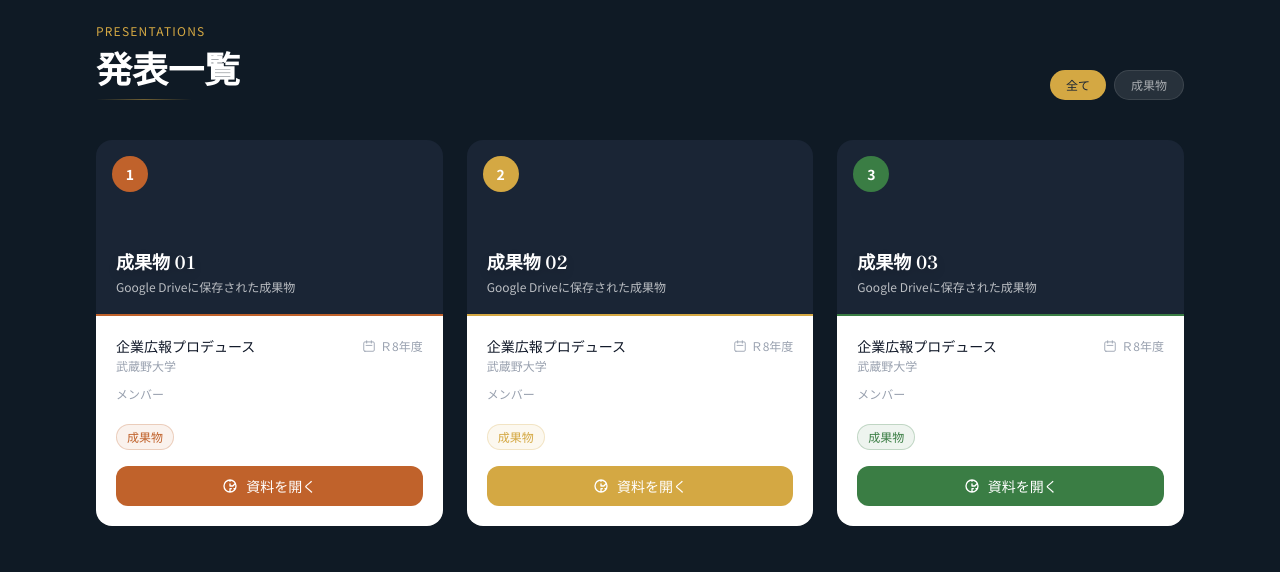
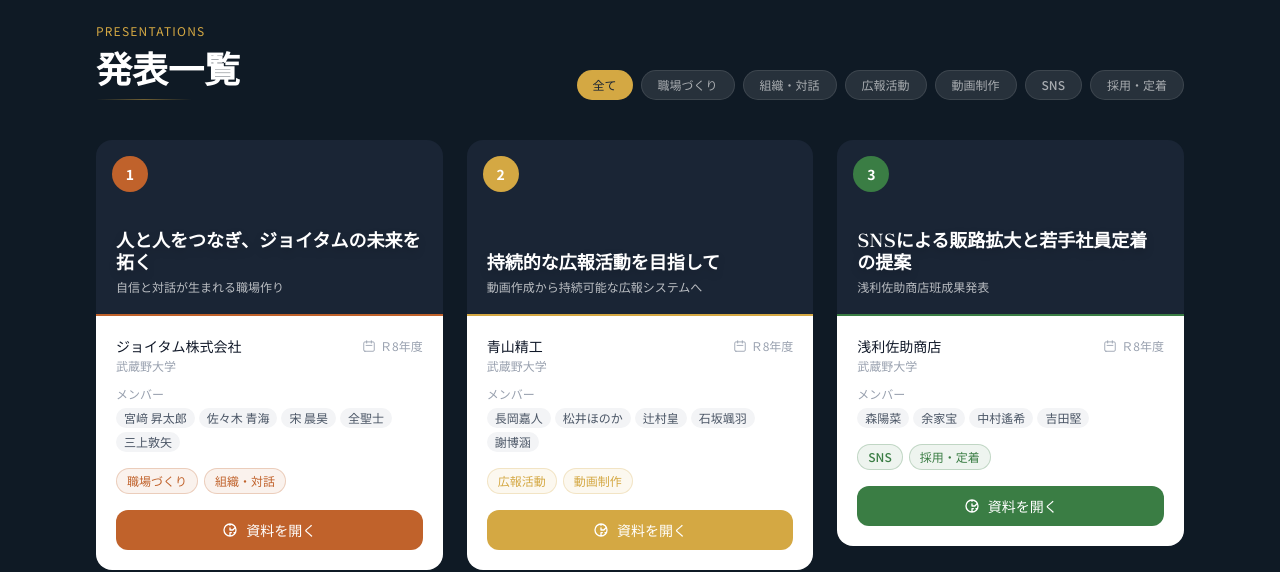
Before and after one commit to KAEDENARI-mikami/musashino-kazuno-fs, a React (Vite) app: page / in a window 1280 px wide. Shown: the part 935-1507 px from the top of the page. Built offline with nearby package versions, Linux system fonts and the light colour scheme; the HTML template or start-up script is replaced by a standard one.

Commit message:
Add company names and presentation members

```diff
--- a/src/App.tsx
+++ b/src/App.tsx
@@ -19,38 +19,38 @@
 const PRESENTATIONS: Presentation[] = [
   {
     id: 1,
-    group: "企業広報プロデュース",
-    title: "成果物 01",
-    subtitle: "Google Driveに保存された成果物",
-    members: [],
+    group: "ジョイタム株式会社",
+    title: "人と人をつなぎ、ジョイタムの未来を拓く",
+    subtitle: "自信と対話が生まれる職場作り",
+    members: ["宮﨑 昇太郎", "佐々木 青海", "宋 晨昊", "全聖士", "三上敦矢"],
     faculty: "武蔵野大学",
     date: "Ｒ8年度",
-    tags: ["成果物"],
-    pdfUrl: "https://drive.google.com/file/d/11unbz9zA6lPVVUTZcJxgxxlHMRctCLRy/view?usp=sharing",
+    tags: ["職場づくり", "組織・対話"],
+    pdfUrl: "https://drive.google.com/file/d/1f54QOm9GvH7TWoox7jvjWm67vGoEEwxu/view?usp=sharing",
     accent: "#c0622b",
   },
   {
     id: 2,
-    group: "企業広報プロデュース",
-    title: "成果物 02",
-    subtitle: "Google Driveに保存された成果物",
-    members: [],
+    group: "青山精工",
+    title: "持続的な広報活動を目指して",
+    subtitle: "動画作成から持続可能な広報システムへ",
+    members: ["長岡嘉人", "松井ほのか", "辻村皇", "石坂颯羽", "謝博涵"],
     faculty: "武蔵野大学",
     date: "Ｒ8年度",
-    tags: ["成果物"],
+    tags: ["広報活動", "動画制作"],
     pdfUrl: "https://drive.google.com/file/d/10UX_He4KrJqLwwOhoVC06-9eTzJaf20h/view?usp=sharing",
     accent: "#d4a843",
   },
   {
     id: 3,
-    group: "企業広報プロデュース",
-    title: "成果物 03",
-    subtitle: "Google Driveに保存された成果物",
-    members: [],
+    group: "浅利佐助商店",
+    title: "SNSによる販路拡大と若手社員定着の提案",
+    subtitle: "浅利佐助商店班成果発表",
+    members: ["森陽菜", "余家宝", "中村遙希", "吉田堅"],
     faculty: "武蔵野大学",
     date: "Ｒ8年度",
-    tags: ["成果物"],
-    pdfUrl: "https://drive.google.com/file/d/1f54QOm9GvH7TWoox7jvjWm67vGoEEwxu/view?usp=sharing",
+    tags: ["SNS", "採用・定着"],
+    pdfUrl: "https://drive.google.com/file/d/11unbz9zA6lPVVUTZcJxgxxlHMRctCLRy/view?usp=sharing",
     accent: "#3a7d44",
   },
 ];
```
